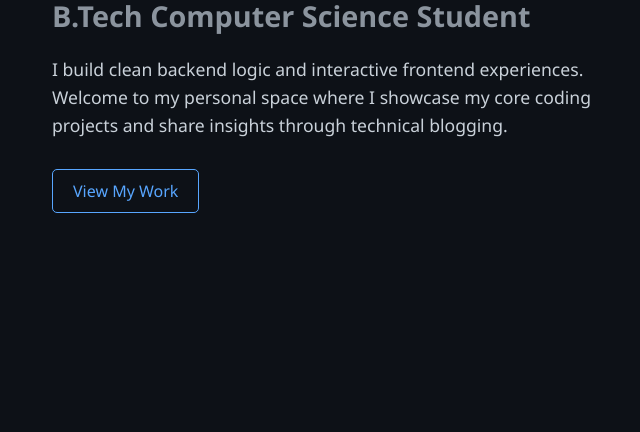
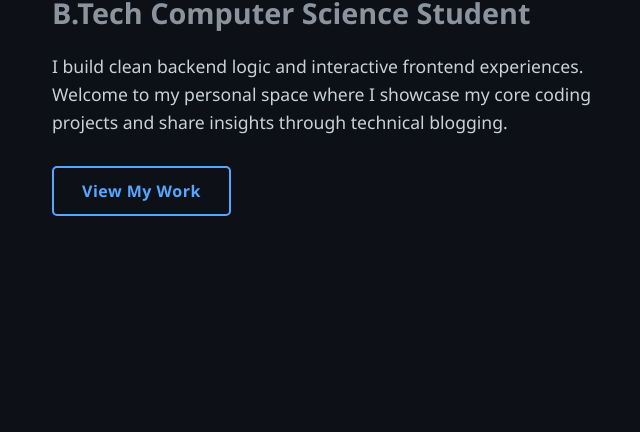
Before and after one commit to CoderHAWK19/portfolio-site, a plain HTML site: page index.html in a window 1280 px wide. Shown: the part 368-800 px from the top of the page, without its empty margins (8-648 px from the left). Drawn offline with Linux system fonts and the light colour scheme.

Commit message:
Update index.html

```diff
--- a/index.html
+++ b/index.html
@@ -71,17 +71,36 @@
 
        .btn {
     display: inline-block;
-            padding: 10px 20px;
-            color: #58a6ff;
-            border: 1px solid #58a6ff;
+    padding: 12px 28px;
+    color: #58a6ff; /* Tech blue */
+    border: 2px solid #58a6ff;
     text-decoration: none;
     border-radius: 5px;
-            transition: all 0.3s ease;
+    font-weight: 600;
+    letter-spacing: 0.5px;
+    background: transparent;
+    transition: all 0.4s cubic-bezier(0.25, 0.8, 0.25, 1); /* Smooth easing */
+    position: relative;
+    overflow: hidden;
 }
 
 .btn:hover {
-            background: rgba(88, 166, 255, 0.1);
-            box-shadow: 0 0 15px rgba(88, 166, 255, 0.4);
+    color: #ffffff;
+    background: #58a6ff;
+    transform: translateY(-3px); /* Subtle lift effect */
+
+    /* Dual-layer glowing box shadow */
+    box-shadow: 0 0 15px rgba(88, 166, 255, 0.6),
+                0 0 30px rgba(88, 166, 255, 0.3);
+
+    /* Glowing text shadow */
+    text-shadow: 0 0 8px rgba(255, 255, 255, 0.6);
+}
+
+/* Optional: Active state when clicked */
+.btn:active {
+    transform: translateY(-1px);
+    box-shadow: 0 0 8px rgba(88, 166, 255, 0.6);
 }
 
         /* Bottom Section: Projects */
```
Lines whose indentation alone changed are shown as unchanged.
